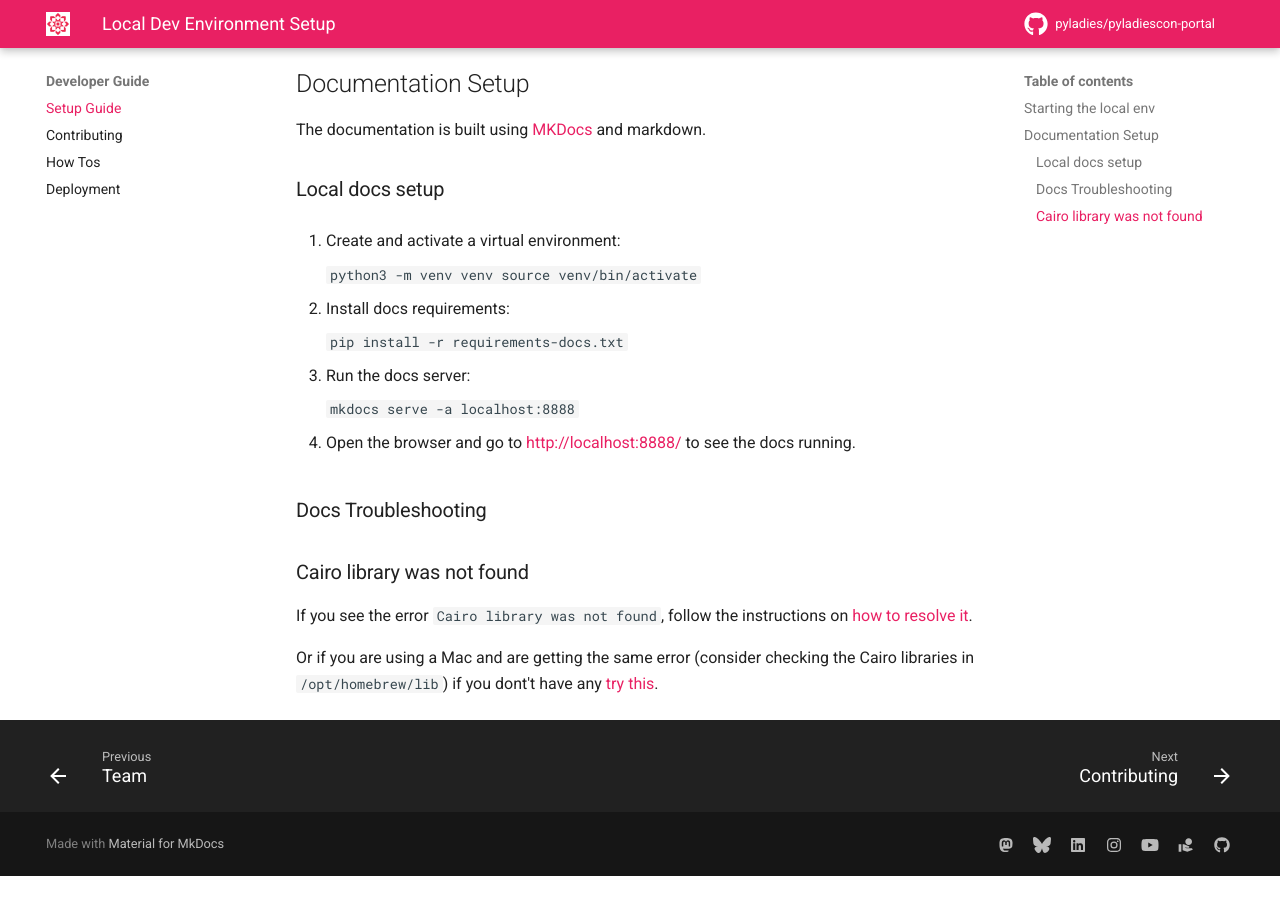
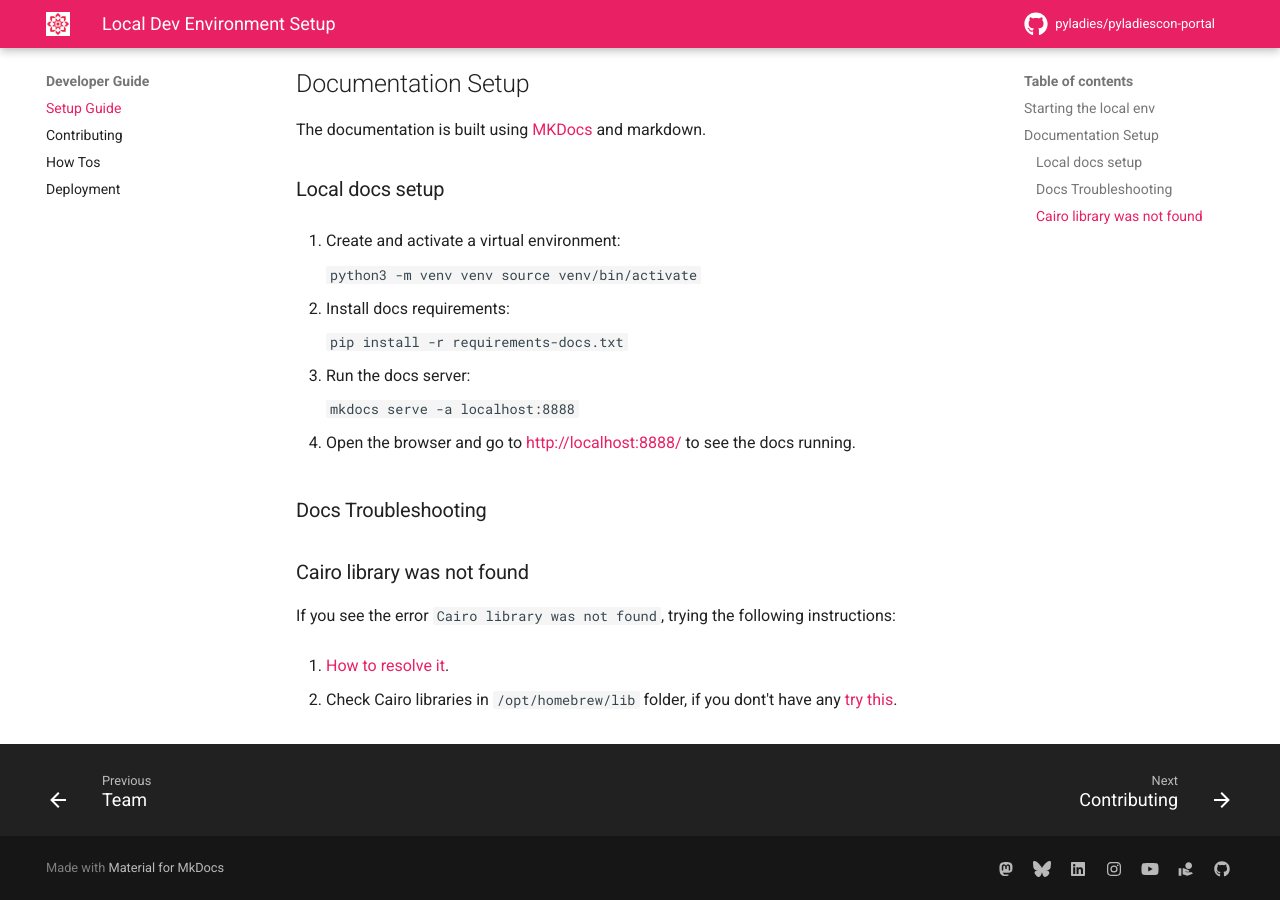
Before and after one commit to pyladies/pyladiescon-portal, an MkDocs documentation site: the page built from docs/developer/setup.md, in a window 1280 px wide and 900 px high, scrolled down 691 px. Built offline with MkDocs 1.6.1 and Material for MkDocs 9.7.7, drawn with Linux system fonts in a browser that asks for light colours; comment, search, counter and statistics services are not loaded; before the commit the page ends 1567 px from its top, so only the background shows below that.

Commit message:
updating the troubleshooting on how to solve cairo missing library on Mac

````diff
--- a/docs/developer/setup.md
+++ b/docs/developer/setup.md
@@ -66,6 +66,8 @@ The documentation is built using [MKDocs](https://www.mkdocs.org/) and markdown.
 
 ### Cairo library was not found
 
-If you see the error `Cairo library was not found`, follow the instructions on [how to resolve it](https://squidfunk.github.io/mkdocs-material/plugins/requirements/image-processing/?h=cairo#troubleshooting).
+If you see the error `Cairo library was not found`, trying the following instructions:
 
-Or if you are using a Mac and are getting the same error (consider checking the Cairo libraries in ```/opt/homebrew/lib```) if you dont't have any [try this](https://github.com/squidfunk/mkdocs-material/issues/5121).
+1. [How to resolve it](https://squidfunk.github.io/mkdocs-material/plugins/requirements/image-processing/?h=cairo#troubleshooting).
+
+2. Check Cairo libraries in ```/opt/homebrew/lib``` folder, if you dont't have any [try this](https://github.com/squidfunk/mkdocs-material/issues/5121).
````
